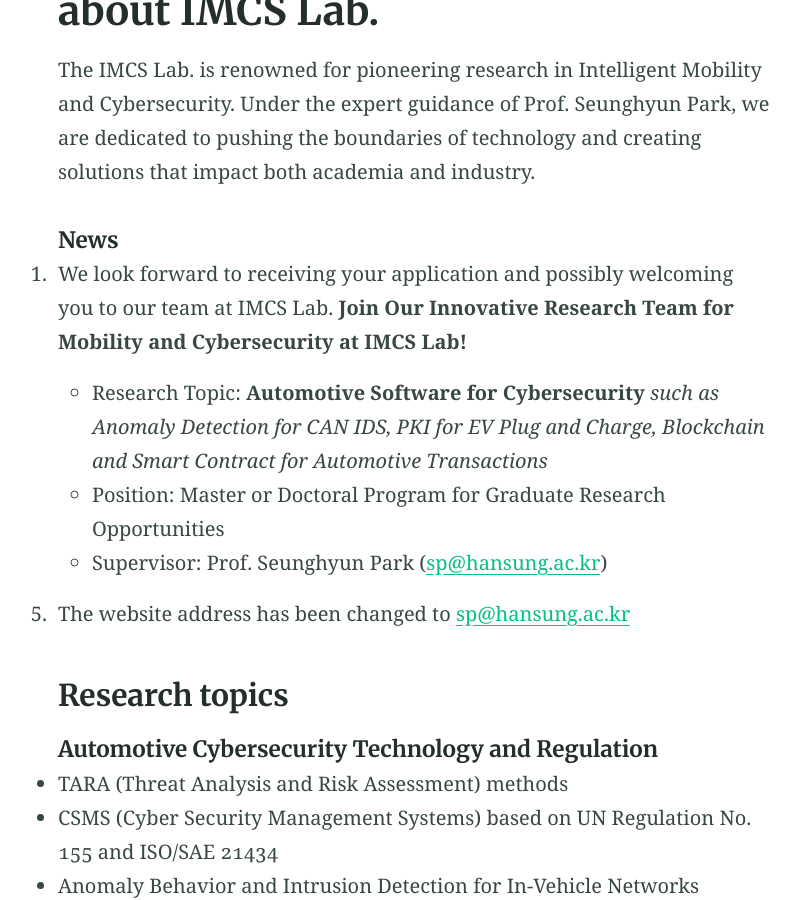
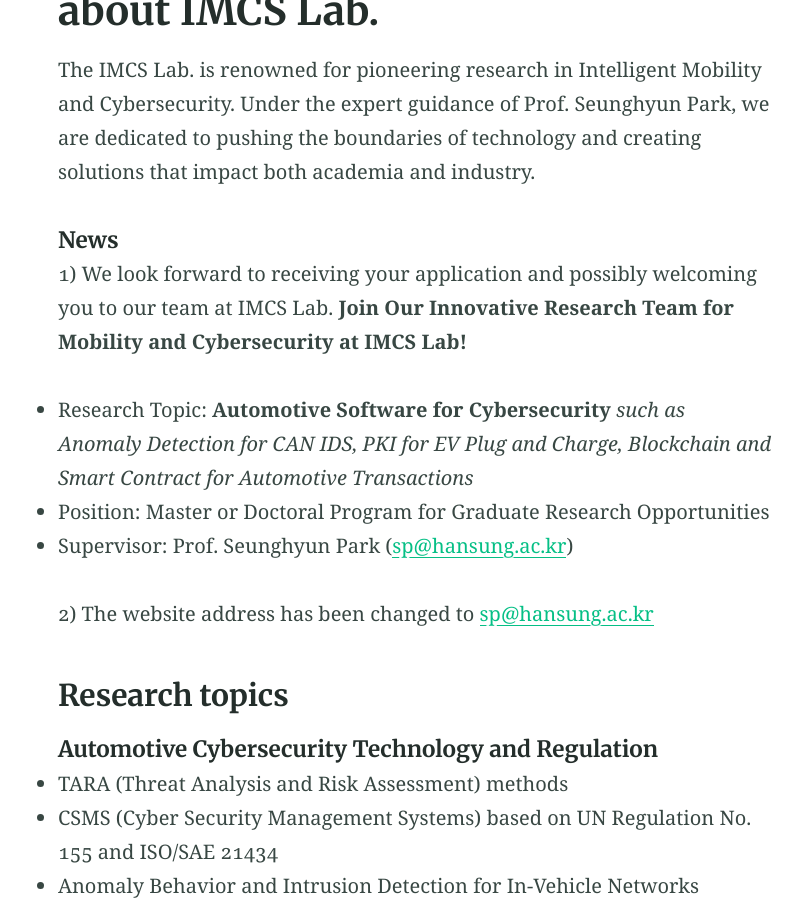
Before and after one commit to imcslab/imcslab.github.io, a Jekyll site: the page built from index.md, in a window 1280 px wide and 900 px high, scrolled down 459 px. Shown: the whole window, without its empty margins (225-1027 px from the left). Built offline with Jekyll 4.4.1, drawn with Linux system fonts in a browser that asks for light colours.

Commit message:
Update index.md

```diff
--- a/index.md
+++ b/index.md
@@ -12,12 +12,12 @@
 
 
 ##### News
-1. We look forward to receiving your application and possibly welcoming you to our team at IMCS Lab. **Join Our Innovative Research Team for Mobility and Cybersecurity at IMCS Lab!**
+1) We look forward to receiving your application and possibly welcoming you to our team at IMCS Lab. **Join Our Innovative Research Team for Mobility and Cybersecurity at IMCS Lab!**
 * Research Topic: **Automotive Software for Cybersecurity** _such as Anomaly Detection for CAN IDS, PKI for EV Plug and Charge, Blockchain and Smart Contract for Automotive Transactions_
 * Position: Master or Doctoral Program for Graduate Research Opportunities
 * Supervisor: Prof. Seunghyun Park ([sp@hansung.ac.kr](mailto:sp@hansung.ac.kr))
 
-2. The website address has been changed to [sp@hansung.ac.kr](https://imcslab.github.io)
+2) The website address has been changed to [sp@hansung.ac.kr](https://imcslab.github.io)
 
 ### Research topics
 
```
